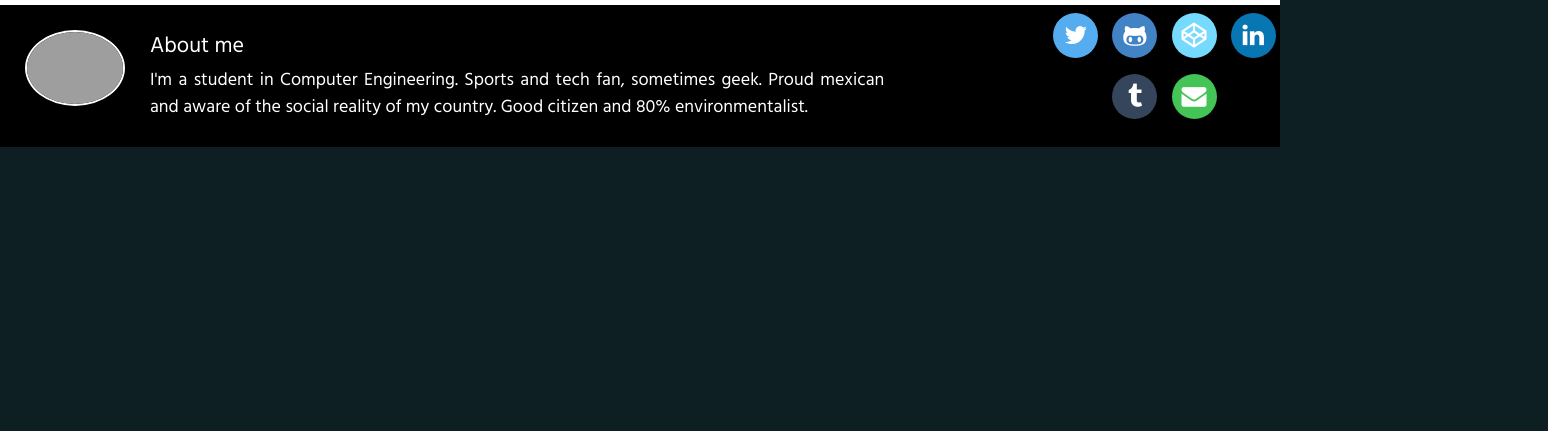
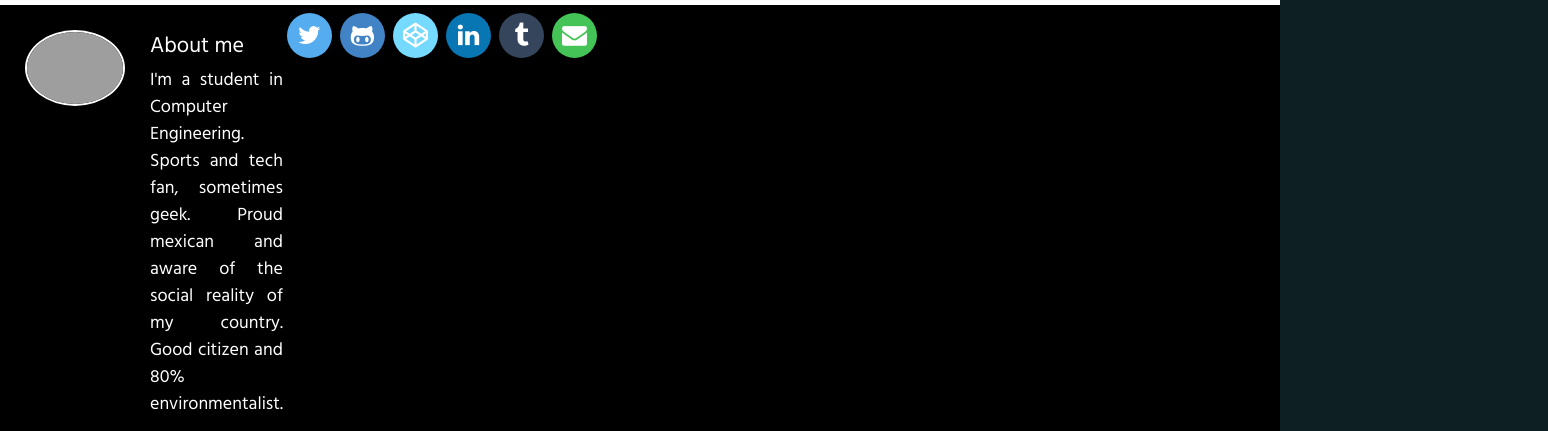
Before and after one commit to SanchezPepe/FCCTributePage, a plain HTML site: page index.html in a window 1280 px wide. Shown: the part 728-1159 px from the top of the page, 1548 px wide, since content can reach past the window. Before the commit the page ends 875 px from the top, so only its background shows below. Drawn offline with nearby package versions, Linux system fonts and the light colour scheme; grey boxes are pictures that could not be loaded.

Commit message:
Update index.html

```diff
--- a/index.html
+++ b/index.html
@@ -52,8 +52,7 @@
          <p align='justify'>I'm a student in Computer Engineering. Sports and tech fan, sometimes geek. Proud mexican and aware of the social reality of my country. Good citizen and 80% environmentalist. </p>
       </div>
      </div>
-      <div class="row">
-         <div class="col-md-12">
+       <div class="row col-md-12">
             <a href="https://twitter.com/SanchezPepe8" target="_blank" class="btn-social btn-twitter"><i class="fa fa-twitter"></i></a>
             <a href="https://github.com/SanchezPepe" target="_blank" class="btn-social btn-github"><i class="fa fa-github-alt"></i></a>
             <a href="https://codepen.io/SanchezPepe8/" target="_blank" class="btn-social btn-codepen"><i class="fa fa-codepen"></i></a>
@@ -61,8 +60,6 @@
             <a href="https://scripteden.com/download/eden-ui/" target="_blank" class="btn-social btn-tumblr"><i class="fa fa-tumblr"></i></a>
             <a href="mailto:sanchezpepe97@gmail.com" target="_blank" class="btn-social btn-email"><i class="fa fa-envelope"></i></a>
          </div>
-      </div>
    </footer>
 </body>
-
 </html>
```
